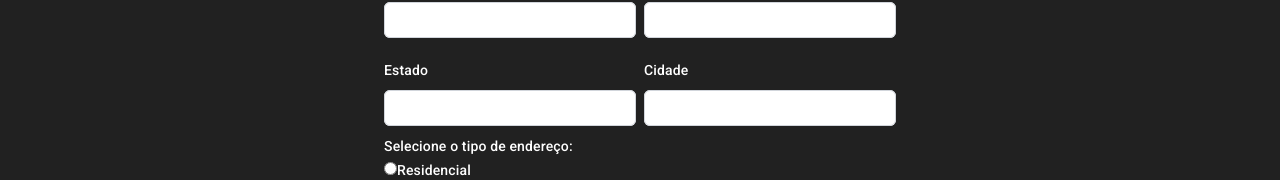
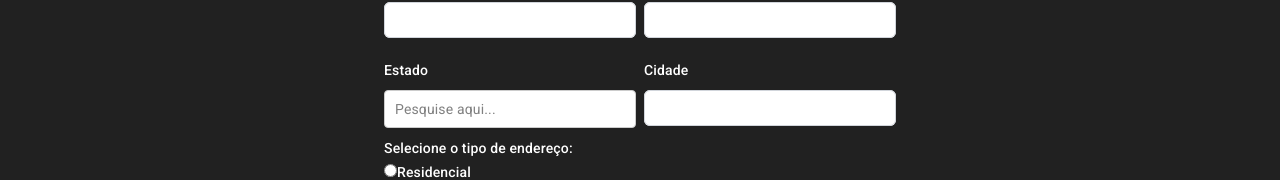
Before and after one commit to Rein4ldoAlv3s/gyn-gamer, a React (Vite) app: page /cadastro-endereco in a window 1280 px wide. Shown: the part 280-460 px from the top of the page. Built offline with nearby package versions, Linux system fonts and the light colour scheme.

Commit message:
autocomplete estado

```diff
--- a/src/components/CadastroEnderecoEntrega.tsx
+++ b/src/components/CadastroEnderecoEntrega.tsx
@@ -2,6 +2,7 @@ import axios from 'axios';
 import React, { useEffect, useState } from 'react'
 import { useLocation, useNavigate } from 'react-router-dom';
 import { toast } from 'react-toastify';
+import Select from "react-select";
 
 const CadastroEnderecoEntrega = () => {
 
@@ -111,14 +112,25 @@ const CadastroEnderecoEntrega = () => {
                         Estado
                     </label>
                     <div className="mt-2">
-                        <input
+                        {/* <input
                             id="estado"
                             name="estado"
                             autoComplete="given-name"
                             onChange={handleChange}
                             value={endereco.estado}
                             className="block w-full rounded-md bg-white px-3 py-1.5 text-base text-gray-900 outline outline-1 -outline-offset-1 outline-gray-300 placeholder:text-gray-400 focus:outline focus:outline-2 focus:-outline-offset-2 focus:outline-indigo-600 sm:text-sm/6"
+                        /> */}
+
+                        <Select
+                            placeholder="Pesquise aqui..."
+                            isSearchable={true}
+                            className=" focus:outline focus:outline-2 focus:-outline-offset-2 focus:outline-indigo-600 sm:text-sm/6"
+                            openMenuOnClick={true}
+                            components={{ DropdownIndicator: () => null, IndicatorSeparator: () => null }}
+                            isClearable={true}
                         />
+
+
                     </div>
                 </div>
                 <div className='w-full'>
```
